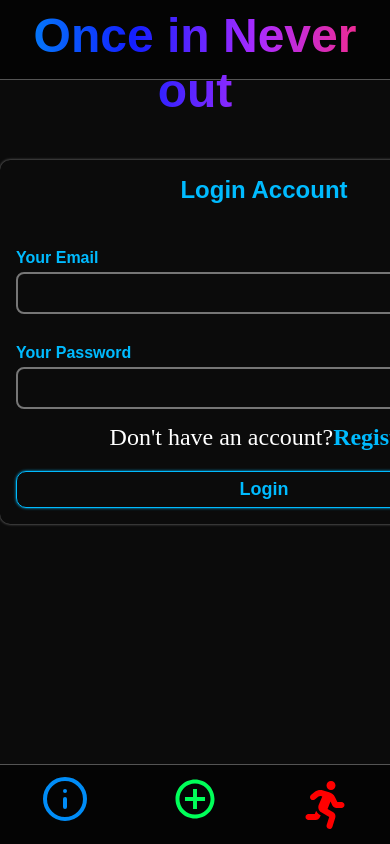
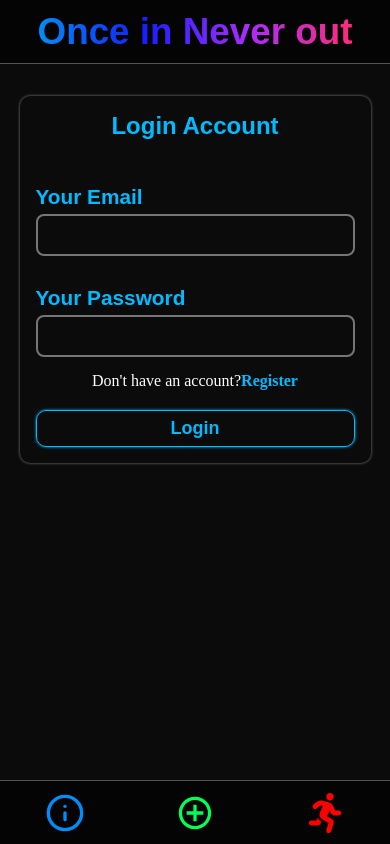
Before and after one commit to KRShanto/OnceInNeverOut, a Next.js app: page /login in a window 390 px wide. Built offline with nearby package versions, Linux system fonts and the light colour scheme; no server answers; a web font is replaced by a local one.

Commit message:
Make the site responsive (almost)

```diff
--- a/styles/create.scss
+++ b/styles/create.scss
@@ -43,3 +43,20 @@
     }
   }
 }
+
+@media screen and (max-width: 768px) {
+  #create {
+    .progress {
+      width: 90%;
+    }
+
+    .btn {
+      font-size: 2rem;
+      width: 6rem;
+    }
+
+    .info {
+      font-size: 1rem;
+    }
+  }
+}
--- a/styles/footer.scss
+++ b/styles/footer.scss
@@ -2,15 +2,19 @@ footer {
   position: fixed;
   bottom: 0;
   width: 100%;
-  height: 5rem;
+  height: $navfooterHeight;
   background-color: $navfooterColor;
   display: flex;
   justify-content: space-around;
   align-items: center;
   font-size: 3rem;
   z-index: 9999;
-  padding: 0.5rem 0;
   border-top: 1px solid rgba(255, 255, 255, 0.318);
+
+  a {
+    display: flex;
+    align-items: center;
+  }
 
   .icon {
     transition: all 0.3s ease-in-out;
@@ -32,3 +36,13 @@ footer {
     color: rgb(255, 0, 0);
   }
 }
+
+@media screen and (max-width: 768px) {
+  footer {
+    height: calc(#{$navfooterHeight} - 1rem);
+
+    .icon {
+      font-size: 2.5rem;
+    }
+  }
+}
--- a/styles/form.scss
+++ b/styles/form.scss
@@ -27,7 +27,7 @@
     margin: 15px 0;
 
     label {
-      font-size: 16px;
+      font-size: 1.3rem;
       font-weight: bold;
       margin-bottom: 5px;
       // color: cyan;
@@ -178,9 +178,7 @@
 .msg {
   font-size: 1.5rem;
   font-family: "Tilt Neon", cursive;
-  // font-weight: bold;
   text-align: center;
-  // color: rgb(0, 213, 255);
 
   a {
     color: $mainColor;
@@ -191,7 +189,6 @@
 
 .form-full {
   width: 33rem;
-  height: fit-content;
   display: flex;
   flex-direction: column;
   padding: 1rem;
@@ -200,14 +197,31 @@
   margin: 5rem auto;
 }
 
-// 600px
-@media (max-width: 600px) {
+@media screen and (max-width: 768px) {
   .form {
-    // width: 80%;
     .label-input {
       input {
         width: 100%;
       }
     }
+
+    .drag {
+      font-size: 1.2rem;
+      padding: 1rem;
+    }
+
+    .msg {
+      font-size: 1rem;
+    }
+  }
+
+  .form-full {
+    width: 90%;
   }
 }
+
+@media screen and (max-height: 850px) {
+  .form-full {
+    margin: 2rem auto;
+  }
+}
--- a/styles/globals.scss
+++ b/styles/globals.scss
@@ -31,8 +31,8 @@ body {
 main {
   position: absolute;
   width: 100%;
-  top: 5rem;
-  bottom: 5rem;
+  top: $navfooterHeight;
+  bottom: $navfooterHeight;
   overflow-y: scroll;
 }
 
@@ -87,3 +87,10 @@ main {
 
 @import "utility/input.scss";
 @import "utility/button.scss";
+
+@media screen and (max-width: 768px) {
+  main {
+    top: calc(#{$navfooterHeight} - 1rem);
+    bottom: calc(#{$navfooterHeight} - 1rem);
+  }
+}
--- a/styles/home.scss
+++ b/styles/home.scss
@@ -1,10 +1,13 @@
 .intro {
-  padding: 10rem 2rem;
+  // padding: 10rem 2rem;
   display: flex;
   flex-direction: column;
-  justify-content: center;
+  // justify-content: center;
   align-items: center;
-  gap: 10rem;
+  // gap: 10rem;
+  // border: 1px solid green;
+  height: 100%;
+  // position: relative;
 
   .quote {
     font-size: 2.5rem;
@@ -21,6 +24,8 @@
   .btn {
     font-size: 2rem;
     padding: 1rem 2rem;
+    position: absolute;
+    bottom: 20%;
   }
 }
 
@@ -88,3 +93,45 @@
     }
   }
 }
+
+@media screen and (max-width: 768px) {
+  .intro {
+    padding: 5rem 2rem;
+    gap: 5rem;
+
+    .quote {
+      font-size: 2rem;
+    }
+
+    .btn {
+      font-size: 1.5rem;
+      padding: 0.5rem 1rem;
+    }
+  }
+
+  .media-section {
+    padding: 1rem 0;
+
+    .media {
+      padding: 0.5rem;
+      width: 90%;
+      font-size: 1rem;
+
+      .title-icons {
+        gap: 1rem;
+
+        .icon {
+          font-size: 1.5rem;
+        }
+      }
+
+      .options {
+        gap: 1rem;
+
+        .option {
+          font-size: 1rem;
+        }
+      }
+    }
+  }
+}
--- a/styles/navbar.scss
+++ b/styles/navbar.scss
@@ -1,15 +1,17 @@
 nav {
   border-bottom: 1px solid rgba(255, 255, 255, 0.318);
-  padding: 0.5rem;
   display: flex;
   justify-content: center;
   background-color: $navfooterColor;
   position: fixed;
   width: 100%;
   z-index: 999;
-  height: 5rem;
+  height: $navfooterHeight;
 
   .logo {
+    position: relative;
+    top: 50%;
+    transform: translateY(-50%);
     display: inline-block;
     background: linear-gradient(90deg, #008df8, #131fff, #aa2bff, #ff2b79);
     background-clip: text;
@@ -21,3 +23,13 @@ nav {
     text-align: center;
   }
 }
+
+@media screen and (max-width: 768px) {
+  nav {
+    height: calc(#{$navfooterHeight} - 1rem);
+
+    .logo {
+      font-size: 2.3rem;
+    }
+  }
+}
--- a/styles/var.scss
+++ b/styles/var.scss
@@ -1,3 +1,4 @@
 $white: rgba(255, 255, 255, 0.73);
 $mainColor: rgb(0, 187, 255);
 $navfooterColor: rgb(4, 4, 4);
+$navfooterHeight: 5rem;
```
